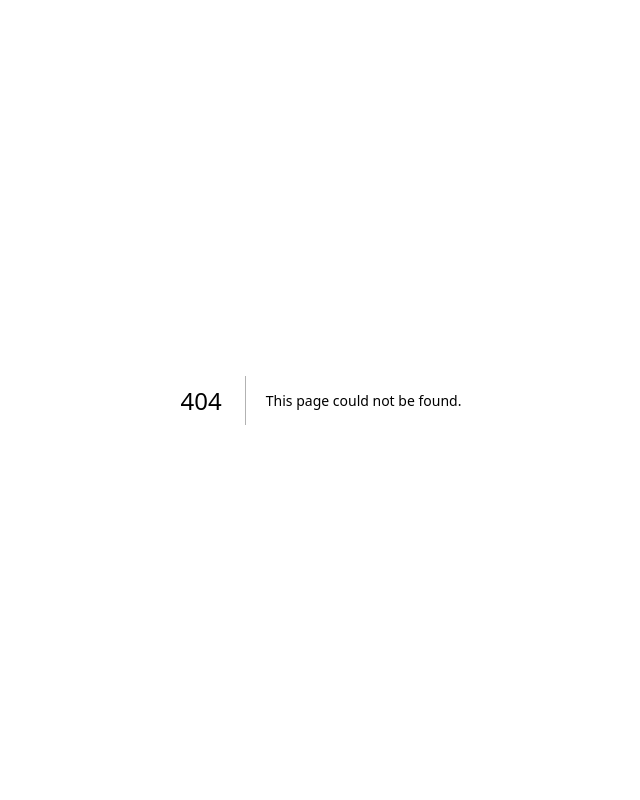
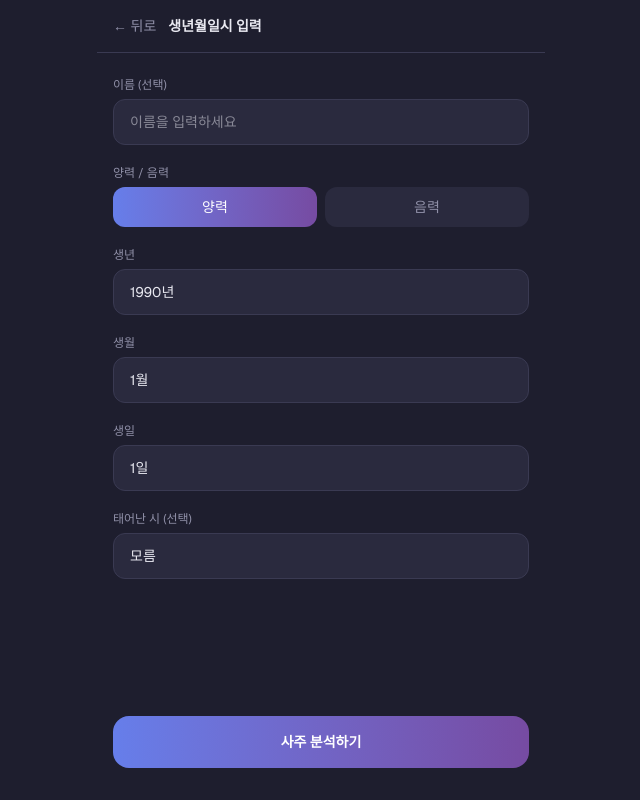
Before and after one commit to wdj0729/saju-app, a Next.js app: page /saju in a window 1280 px wide. Before the commit this address had no page. Shown: the whole page, without its empty margins (319-959 px from the left). Built offline with nearby package versions, Linux system fonts and the light colour scheme.

Commit message:
feat: implement saju input page with date/time form

```diff
--- /dev/null
+++ b/app/saju/page.tsx
@@ -0,0 +1,176 @@
+'use client';
+
+import { useState, useEffect } from 'react';
+import { useRouter } from 'next/navigation';
+import { calculateSaju } from '@/lib/saju-calculator';
+import { saveSession } from '@/lib/session';
+
+const SIJIN = [
+  { label: '자시 (23·0시)',  value: 0  },
+  { label: '축시 (1·2시)',   value: 1  },
+  { label: '인시 (3·4시)',   value: 3  },
+  { label: '묘시 (5·6시)',   value: 5  },
+  { label: '진시 (7·8시)',   value: 7  },
+  { label: '사시 (9·10시)',  value: 9  },
+  { label: '오시 (11·12시)', value: 11 },
+  { label: '미시 (13·14시)', value: 13 },
+  { label: '신시 (15·16시)', value: 15 },
+  { label: '유시 (17·18시)', value: 17 },
+  { label: '술시 (19·20시)', value: 19 },
+  { label: '해시 (21·22시)', value: 21 },
+] as const;
+
+const YEARS  = Array.from({ length: 201 }, (_, i) => 1900 + i);
+const MONTHS = Array.from({ length: 12 },  (_, i) => i + 1);
+
+export default function SajuInputPage() {
+  const router = useRouter();
+  const [name,      setName]      = useState('');
+  const [isLunar,   setIsLunar]   = useState(false);
+  const [year,      setYear]      = useState(1990);
+  const [month,     setMonth]     = useState(1);
+  const [day,       setDay]       = useState(1);
+  const [hourValue, setHourValue] = useState<number | null>(null);
+  const [error,     setError]     = useState('');
+
+  const maxDay = isLunar ? 30 : new Date(year, month, 0).getDate();
+
+  useEffect(() => {
+    if (day > maxDay) setDay(maxDay);
+  }, [maxDay]); // eslint-disable-line react-hooks/exhaustive-deps
+
+  function handleSubmit() {
+    setError('');
+    try {
+      const result = calculateSaju({ year, month, day, hour: hourValue, isLunar });
+      saveSession({ input: { name, year, month, day, hour: hourValue, isLunar }, result });
+      router.push('/saju/result');
+    } catch {
+      setError('입력한 날짜를 확인해주세요.');
+    }
+  }
+
+  const inputClass =
+    'w-full bg-card border border-border rounded-xl px-4 py-3 text-primary text-sm appearance-none';
+  const labelClass = 'block text-xs text-muted mb-1.5';
+
+  return (
+    <div className="flex flex-col min-h-screen">
+      <header className="flex items-center gap-3 px-4 py-4 border-b border-border">
+        <button
+          onClick={() => router.back()}
+          className="text-muted text-sm hover:text-primary transition-colors"
+        >
+          ← 뒤로
+        </button>
+        <h1 className="text-sm font-semibold text-primary">생년월일시 입력</h1>
+      </header>
+
+      <div className="flex flex-col gap-5 px-4 py-6 flex-1">
+        {/* 이름 */}
+        <div>
+          <label className={labelClass}>이름 (선택)</label>
+          <input
+            type="text"
+            placeholder="이름을 입력하세요"
+            value={name}
+            onChange={(e) => setName(e.target.value)}
+            className={inputClass}
+          />
+        </div>
+
+        {/* 양력/음력 토글 */}
+        <div>
+          <label className={labelClass}>양력 / 음력</label>
+          <div className="flex gap-2">
+            {([false, true] as const).map((lunar) => (
+              <button
+                key={String(lunar)}
+                onClick={() => setIsLunar(lunar)}
+                className={`flex-1 py-2.5 rounded-xl text-sm font-medium transition-colors ${
+                  isLunar === lunar
+                    ? 'bg-gradient-to-r from-[#667eea] to-[#764ba2] text-white'
+                    : 'bg-card text-muted'
+                }`}
+              >
+                {lunar ? '음력' : '양력'}
+              </button>
+            ))}
+          </div>
+        </div>
+
+        {/* 생년 */}
+        <div>
+          <label className={labelClass}>생년</label>
+          <select
+            value={year}
+            onChange={(e) => setYear(Number(e.target.value))}
+            className={inputClass}
+          >
+            {YEARS.map((y) => (
+              <option key={y} value={y}>{y}년</option>
+            ))}
+          </select>
+        </div>
+
+        {/* 생월 */}
+        <div>
+          <label className={labelClass}>생월</label>
+          <select
+            value={month}
+            onChange={(e) => setMonth(Number(e.target.value))}
+            className={inputClass}
+          >
+            {MONTHS.map((m) => (
+              <option key={m} value={m}>{m}월</option>
+            ))}
+          </select>
+        </div>
+
+        {/* 생일 */}
+        <div>
+          <label className={labelClass}>생일</label>
+          <select
+            value={day}
+            onChange={(e) => setDay(Number(e.target.value))}
+            className={inputClass}
+          >
+            {Array.from({ length: maxDay }, (_, i) => i + 1).map((d) => (
+              <option key={d} value={d}>{d}일</option>
+            ))}
+          </select>
+        </div>
+
+        {/* 태어난 시 */}
+        <div>
+          <label className={labelClass}>태어난 시 (선택)</label>
+          <select
+            value={hourValue ?? ''}
+            onChange={(e) =>
+              setHourValue(e.target.value === '' ? null : Number(e.target.value))
+            }
+            className={inputClass}
+          >
+            <option value="">모름</option>
+            {SIJIN.map((s) => (
+              <option key={s.value} value={s.value}>{s.label}</option>
+            ))}
+          </select>
+        </div>
+
+        {error && (
+          <p className="text-sm text-hwa text-center">{error}</p>
+        )}
+      </div>
+
+      <div className="px-4 pb-8">
+        <button
+          onClick={handleSubmit}
+          className="w-full py-4 rounded-2xl bg-gradient-to-r from-[#667eea] to-[#764ba2] text-white font-semibold text-sm"
+        >
+          사주 분석하기
+        </button>
+      </div>
+    </div>
+  );
+}
```
